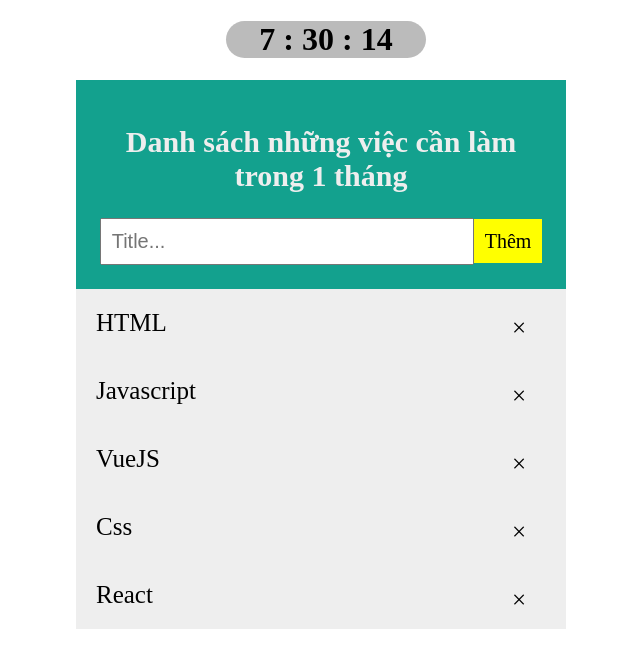
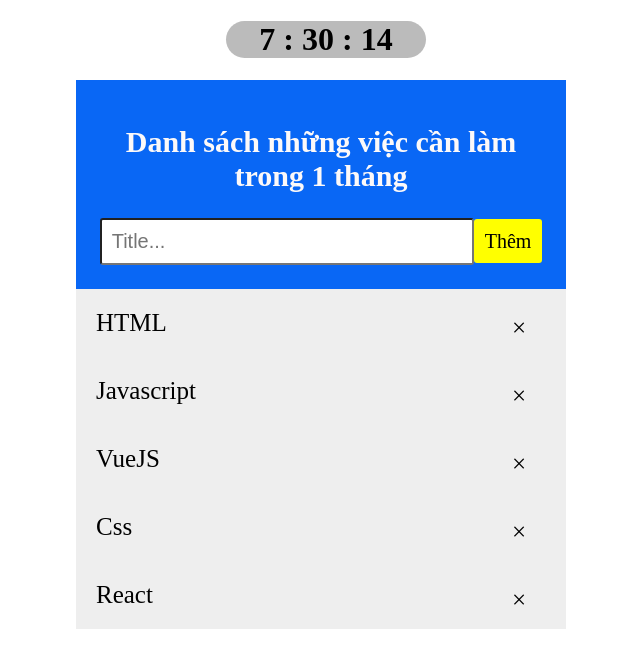
Before and after one commit to lampham2002/todolist, a plain HTML site: page index.html in a window 1280 px wide. Shown: the whole page, without its empty margins (302-942 px from the left). Drawn offline with Linux system fonts and the light colour scheme.

Commit message:
first commit

```diff
--- a/main.css
+++ b/main.css
@@ -1,9 +1,9 @@
 
  h2{
     font-size: 30px;
-color: #eee;}
+color: rgb(252, 249, 249);}
 .header{
-    background: rgb(19, 161, 142);
+    background: rgb(9, 103, 245);
    height: 170px;
    width: 450px;
    text-align: center;
@@ -13,6 +13,7 @@ color: #eee;}
     padding: 10px;
     width: 350px;
     font-size: 20px;
+    border-radius: 3px;
 }
 .addBtn{
     background: yellow;
@@ -22,7 +23,7 @@ color: #eee;}
     cursor: pointer;
     font-size: 20px;
     transition: 0.3s;
-
+    border-radius: 3px;
 }
 .addBtn:hover{
     background: #bbb;
@@ -48,6 +49,7 @@ ul {
  ul li:hover{
     color: aqua;
     background: black;
+    border-radius: 20px;
  }
 
  .close{
@@ -63,6 +65,7 @@ ul {
   .close:hover {
     background-color: #f44336;
     color: white;
+
   }
 
   #demo {
```
Also changed, not shown: main.js (line endings or trailing spaces).
